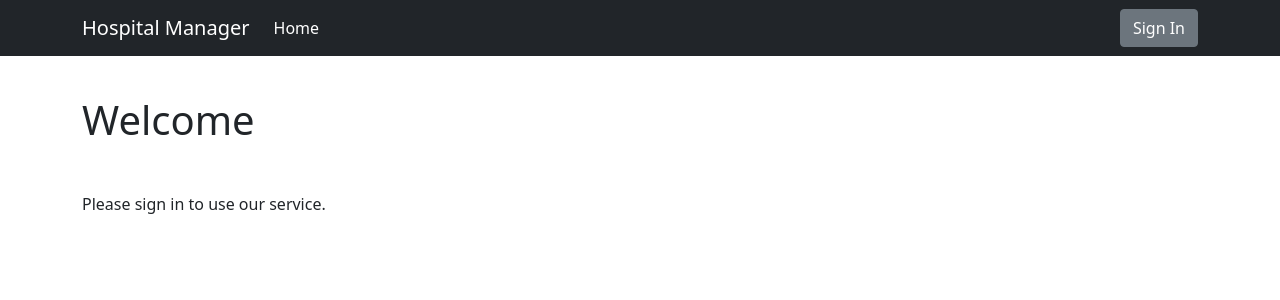
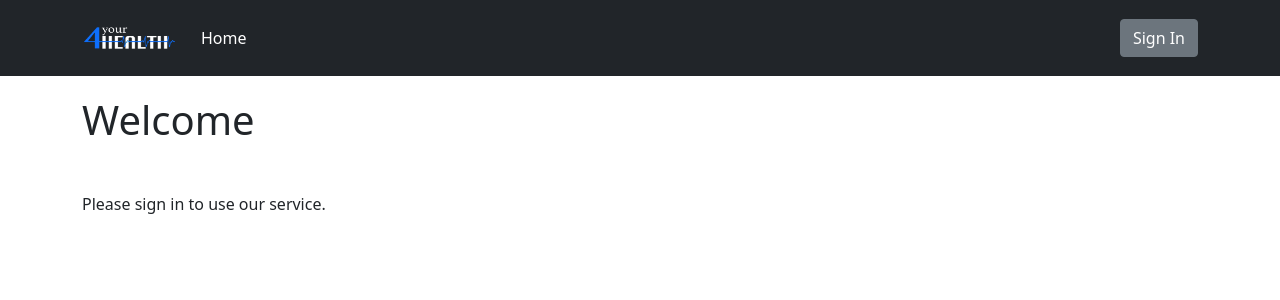
Before and after one commit to comp308-w2022-g4/Group4COMP308Project, a React (Create React App) app in the folder client/: page / in a window 1280 px wide. Shown: the top 300 px of the page. Built offline with nearby package versions, Linux system fonts and the light colour scheme; no server answers.

Commit message:
Name and Logo created
placed on nav-bar

```diff
--- a/client/src/components/NavBar.js
+++ b/client/src/components/NavBar.js
@@ -1,3 +1,4 @@
+import React from "react";
 import { gql, useApolloClient, useQuery } from "@apollo/client";
 import { useCallback } from "react";
 import {
@@ -39,7 +40,9 @@ export default function NavBar() {
   return (
     <RBNavbar bg="dark" variant="dark" expand="lg" fixed="top">
       <Container>
-        <RBNavbar.Brand>Hospital Manager</RBNavbar.Brand>
+        <RBNavbar.Brand>
+        <img src="/4.png" width="95" height="50" alt=""/>
+        </RBNavbar.Brand>
         <RBNavbar.Toggle aria-controls="navbar-collapsed" />
         <RBNavbar.Collapse id="navbar-collapsed">
           {/* Navigation links */}
```
Also changed, not shown: client/public/4.png (added).
